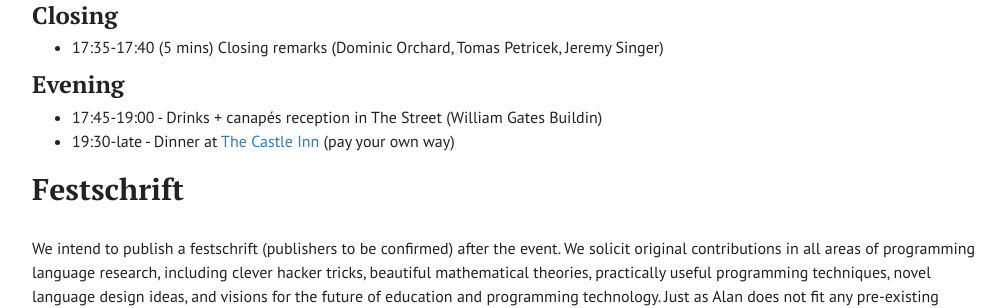
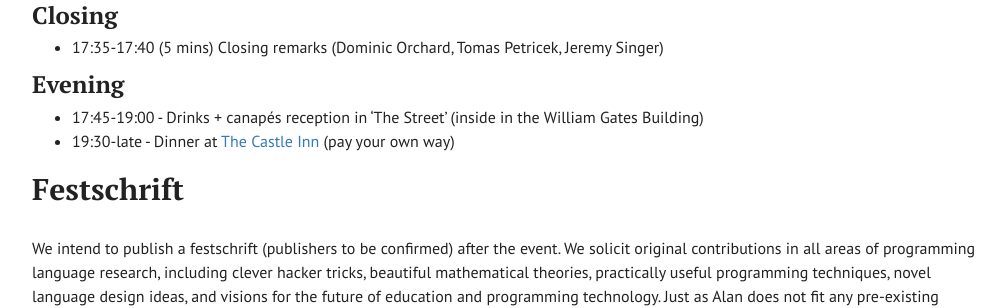
Before and after one commit to dorchard/dorchard.github.io, a Jekyll site: the page built from mycroftfest.md, in a window 1280 px wide and 900 px high, scrolled down 1635 px. Shown: the part 153-461 px from the top of the window, without its empty margins (233-1238 px from the left). Built offline with Jekyll 4.4.1, drawn with Linux system fonts in a browser that asks for light colours.

Commit message:
Update mycroftfest.md

```diff
--- a/mycroftfest.md
+++ b/mycroftfest.md
@@ -76,7 +76,7 @@ The event will be on Friday the 1st of December in ~~FW26~~ LT2 of the [William
 
 ### Evening
 
-* 17:45-19:00 - Drinks + canapés reception in The Street (William Gates Buildin)
+* 17:45-19:00 - Drinks + canapés reception in 'The Street' (inside in the William Gates Building)
 * 19:30-late - Dinner at [The Castle Inn](https://www.google.com/maps/search/the+castle+inn+cambridge/@52.2075091,0.1134938,16z/data=!3m1!4b1?entry=ttu) (pay your own way)
 
 ## Festschrift
```
